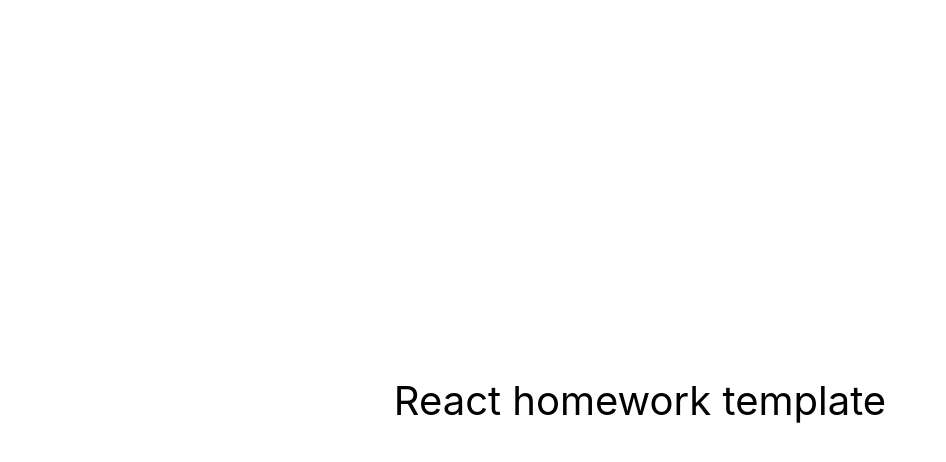
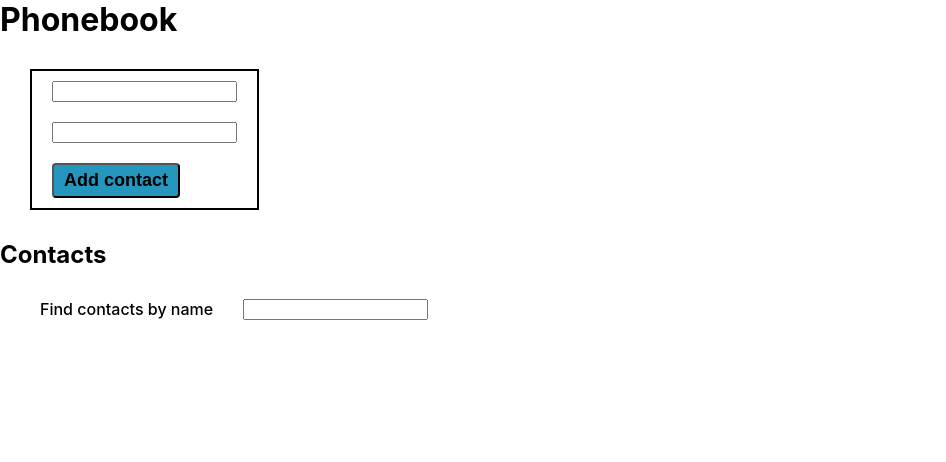
Before and after one commit to Bogdan8633/goit-react-hw-04-phonebook, a React (Create React App) app: page / in a window 1280 px wide. Shown: the top 462 px of the page, without its empty margins (0-946 px from the left). Built offline with nearby package versions, Linux system fonts and the light colour scheme.

Commit message:
сhanged-addContact-class-into-a-hook

```diff
--- a/src/components/App.jsx
+++ b/src/components/App.jsx
@@ -1,16 +1,89 @@
-export const App = () => {
-  return (
-    <div
-      style={{
-        height: '100vh',
-        display: 'flex',
-        justifyContent: 'center',
-        alignItems: 'center',
-        fontSize: 40,
-        color: '#010101'
-      }}
-    >
-      React homework template
-    </div>
-  );
-};
+import React, { Component } from 'react';
+import { nanoid } from 'nanoid';
+import ContactBook from './ContactBook/ContactBook';
+import AddContact from './ContactBook/AddContact/AddContact';
+import Filter from './ContactBook/Filter/Filter';
+
+class App extends Component {
+  state = {
+    contacts: [],
+    filter: '',
+  };
+  componentDidMount() {
+    const contacts = JSON.parse(localStorage.getItem('my-contacts'));
+    if (contacts && contacts.length) {
+      //contacts?.length
+      this.setState({ contacts });
+    }
+  }
+
+  componentDidUpdate(prevProps, prevState) {
+    const { contacts } = this.state;
+    if (prevState.contacts !== this.state.contacts) {
+      localStorage.setItem('my-contacts', JSON.stringify(contacts));
+    }
+  }
+
+  addNewContact = ({ name, number }) => {
+    const normalaizedName = name.toLowerCase();
+
+    if (
+      this.state.contacts.find(
+        contact => contact.name.toLowerCase() === normalaizedName
+      )
+    ) {
+      alert(`${name} is already in contacts`);
+      return false;
+    }
+
+    const contact = {
+      id: nanoid(),
+      name,
+      number,
+    };
+
+    this.setState(prevState => ({
+      contacts: [...prevState.contacts, contact],
+    }));
+    return true;
+  };
+
+  deleteContact = contactId => {
+    this.setState(prevState => ({
+      contacts: prevState.contacts.filter(contact => contact.id !== contactId),
+    }));
+  };
+
+  changeFilter = e => {
+    this.setState({ filter: e.currentTarget.value });
+  };
+
+  getVisibleContacts = () => {
+    const { filter, contacts } = this.state;
+    const normalizedFilter = filter.toLowerCase();
+    return contacts.filter(contact =>
+      contact.name.toLowerCase().includes(normalizedFilter)
+    );
+  };
+
+  render() {
+    const { filter } = this.state;
+
+    const visibleContacts = this.getVisibleContacts();
+
+    return (
+      <div>
+        <h1>Phonebook</h1>
+        <AddContact onSubmit={this.addNewContact} />
+        <h2>Contacts</h2>
+        <Filter value={filter} onChange={this.changeFilter} />
+        <ContactBook
+          contacts={visibleContacts}
+          onDeleteContact={this.deleteContact}
+        />
+      </div>
+    );
+  }
+}
+
+export default App;
--- /dev/null
+++ b/src/components/ContactBook/AddContact/AddContact.jsx
@@ -0,0 +1,116 @@
+import React, { useState } from 'react';
+import PropTypes from 'prop-types';
+
+import styles from './addContact.module.css';
+
+const AddContact = ({ onSubmit }) => {
+  const [state, setState] = useState({ name: '', number: '' });
+  // const [name, setName] = useState('');
+  // const [number, setNumber] = useState('');
+
+  const handleChange = e => {
+    const { name, value } = e.target;
+    setState(prevState => {
+      return { ...prevState, [name]: value };
+    });
+  };
+
+  const reset = () => {
+    setState({ name: '', number: '' });
+  };
+
+  const handleSubmt = e => {
+    e.preventDefault();
+    const result = onSubmit({ name, number });
+    if (result) {
+      reset();
+    }
+  };
+
+  const { name, number } = state;
+
+  return (
+    <form onSubmit={handleSubmt} className={styles.form}>
+      <input
+        value={name}
+        onChange={handleChange}
+        type="text"
+        name="name"
+        pattern="^[a-zA-Zа-яА-Я]+(([' -][a-zA-Zа-яА-Я ])?[a-zA-Zа-яА-Я]*)*$"
+        title="Name may contain only letters, apostrophe, dash and spaces. For example Adrian, Jacob Mercer, Charles de Batz de Castelmore d'Artagnan"
+        required
+      />
+      <input
+        value={number}
+        onChange={handleChange}
+        type="tel"
+        name="number"
+        pattern="\+?\d{1,4}?[-.\s]?\(?\d{1,3}?\)?[-.\s]?\d{1,4}[-.\s]?\d{1,4}[-.\s]?\d{1,9}"
+        title="Phone number must be digits and can contain spaces, dashes, parentheses and can start with +"
+        required
+      />
+      <button type="submit" className={styles.button}>
+        Add contact
+      </button>
+    </form>
+  );
+};
+export default AddContact;
+
+AddContact.propTypes = {
+  onSubmit: PropTypes.func.isRequired,
+};
+
+// class AddContact extends Component {
+//   state = {
+//     name: '',
+//     number: '',
+//   };
+
+//   handleSubmt = e => {
+//     e.preventDefault();
+
+//     const { onSubmit } = this.props;
+//     const result = onSubmit({ ...this.state });
+//     if (result) {
+//       this.reset();
+//     }
+//   };
+
+//   reset() {
+//     this.setState({ name: '', number: '' });
+//   }
+
+//   handleChange = e => {
+//     const { name, value } = e.currentTarget;
+//     this.setState({ [name]: value });
+//   };
+
+//   render() {
+//     return (
+//       <form onSubmit={this.handleSubmt} className={styles.form}>
+//         <input
+//           value={this.state.name}
+//           onChange={this.handleChange}
+//           type="text"
+//           name="name"
+//           pattern="^[a-zA-Zа-яА-Я]+(([' -][a-zA-Zа-яА-Я ])?[a-zA-Zа-яА-Я]*)*$"
+//           title="Name may contain only letters, apostrophe, dash and spaces. For example Adrian, Jacob Mercer, Charles de Batz de Castelmore d'Artagnan"
+//           required
+//         />
+//         <input
+//           value={this.state.number}
+//           onChange={this.handleChange}
+//           type="tel"
+//           name="number"
+//           pattern="\+?\d{1,4}?[-.\s]?\(?\d{1,3}?\)?[-.\s]?\d{1,4}[-.\s]?\d{1,4}[-.\s]?\d{1,9}"
+//           title="Phone number must be digits and can contain spaces, dashes, parentheses and can start with +"
+//           required
+//         />
+//         <button type="submit" className={styles.button}>
+//           Add contact
+//         </button>
+//       </form>
+//     );
+//   }
+// }
--- /dev/null
+++ b/src/components/ContactBook/AddContact/addContact.module.css
@@ -0,0 +1,32 @@
+.form {
+  display: inline-flex;
+  align-items: flex-start;
+  flex-direction: column;
+  gap: 20px;
+  margin: 30px 0px 30px 30px;
+  padding: 10px 20px;
+
+  border: 2px solid black;
+}
+
+.button {
+  padding: 5px 10px;
+
+  background-color: #2596be;
+  color: black;
+  border-radius: 4px;
+
+  font-size: 18px;
+  font-weight: 700;
+
+  cursor: pointer;
+
+  transition: background-color 250ms cubic-bezier(0.4, 0, 0.2, 1),
+    scale 250ms cubic-bezier(0.4, 0, 0.2, 1);
+}
+
+.button:hover,
+.button:focus {
+  background-color: #005194;
+  scale: 1.1;
+}
--- /dev/null
+++ b/src/components/ContactBook/ContactBook.jsx
@@ -0,0 +1,33 @@
+import PropTypes from 'prop-types';
+
+import ContactItem from './ContactItem/ContactItem';
+import styles from './contactBook.module.css';
+
+const ContactBook = ({ contacts, onDeleteContact }) => {
+  return (
+    <ul className={styles.list}>
+      {contacts.map(({ id, name, number }) => (
+        <ContactItem
+          key={id}
+          id={id}
+          name={name}
+          number={number}
+          onDeleteContact={onDeleteContact}
+        />
+      ))}
+    </ul>
+  );
+};
+
+ContactBook.propTypes = {
+  contacts: PropTypes.arrayOf(
+    PropTypes.shape({
+      id: PropTypes.string.isRequired,
+      name: PropTypes.string.isRequired,
+      number: PropTypes.string.isRequired,
+    }).isRequired
+  ).isRequired,
+  onDeleteContact: PropTypes.func.isRequired,
+};
+
+export default ContactBook;
--- /dev/null
+++ b/src/components/ContactBook/ContactItem/ContactItem.jsx
@@ -0,0 +1,27 @@
+import PropTypes from 'prop-types';
+import styles from './contactItem.module.css';
+
+const ContactItem = ({ id, name, number, onDeleteContact }) => {
+  return (
+    <li className={styles.item}>
+      <p className={styles.name}>{name}:</p>
+      <p className={styles.number}>{number}</p>
+      <button
+        type="button"
+        className={styles.deleteBtn}
+        onClick={() => onDeleteContact(id)}
+      >
+        Delete
+      </button>
+    </li>
+  );
+};
+
+ContactItem.propTypes = {
+  id: PropTypes.string.isRequired,
+  name: PropTypes.string.isRequired,
+  number: PropTypes.string.isRequired,
+  onDeleteContact: PropTypes.func.isRequired,
+};
+
+export default ContactItem;
--- /dev/null
+++ b/src/components/ContactBook/ContactItem/contactItem.module.css
@@ -0,0 +1,17 @@
+.item {
+  display: flex;
+  width: 350px;
+  align-items: center;
+}
+
+.name {
+  margin-right: 10px;
+}
+
+.number {
+  margin-right: auto;
+}
+
+.deleteBtn {
+  cursor: pointer;
+}
--- /dev/null
+++ b/src/components/ContactBook/Filter/Filter.jsx
@@ -0,0 +1,19 @@
+import PropTypes from 'prop-types';
+
+import styles from './filter.module.css';
+
+const Filter = ({ value, onChange }) => (
+  <div className={styles.wrapper}>
+    <label className={styles.label} htmlFor="filter">
+      Find contacts by name
+    </label>
+    <input type="text" name="filter" value={value} onChange={onChange} />
+  </div>
+);
+
+export default Filter;
+
+Filter.propTypes = {
+  value: PropTypes.string.isRequired,
+  onChange: PropTypes.func.isRequired,
+};
--- /dev/null
+++ b/src/components/ContactBook/Filter/filter.module.css
@@ -0,0 +1,14 @@
+.wrapper {
+  display: flex;
+  margin-top: 30px;
+  margin-bottom: 30px;
+  padding-left: 40px;
+  padding-right: 40px;
+}
+
+.label {
+  display: block;
+  font-size: 16px;
+  font-weight: 500;
+  margin-right: 30px;
+}
--- /dev/null
+++ b/src/components/ContactBook/contactBook.module.css
@@ -0,0 +1,8 @@
+.list {
+  display: flex;
+  flex-direction: column;
+  gap: 10px;
+  font-size: 18px;
+  font-weight: 400;
+  margin-top: 30px;
+}
--- a/src/index.css
+++ b/src/index.css
@@ -13,3 +13,19 @@
   font-family: source-code-pro, Menlo, Monaco, Consolas, 'Courier New',
     monospace;
 }
+
+ul {
+  list-style: none;
+  margin: 0;
+}
+
+p {
+  margin: 0;
+}
+
+h1,
+h2,
+h3,
+h4 {
+  margin: 0;
+}
--- a/src/index.js
+++ b/src/index.js
@@ -1,6 +1,6 @@
 import React from 'react';
 import ReactDOM from 'react-dom/client';
-import { App } from 'components/App';
+import App from 'components/App';
 import './index.css';
 
 ReactDOM.createRoot(document.getElementById('root')).render(
```
